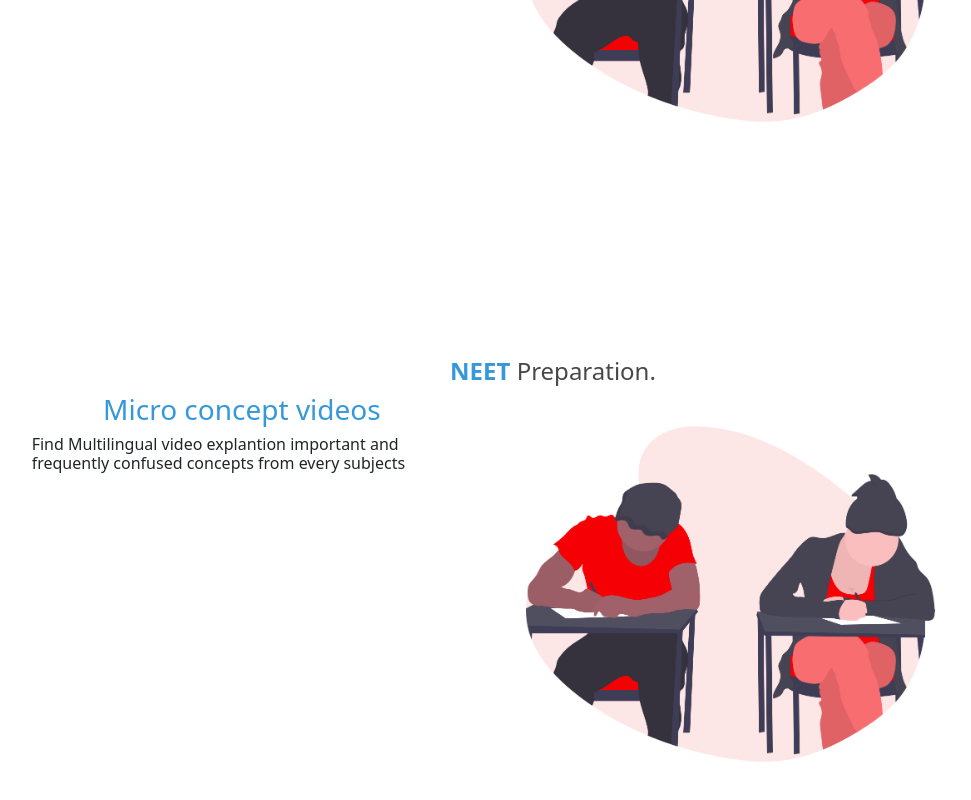
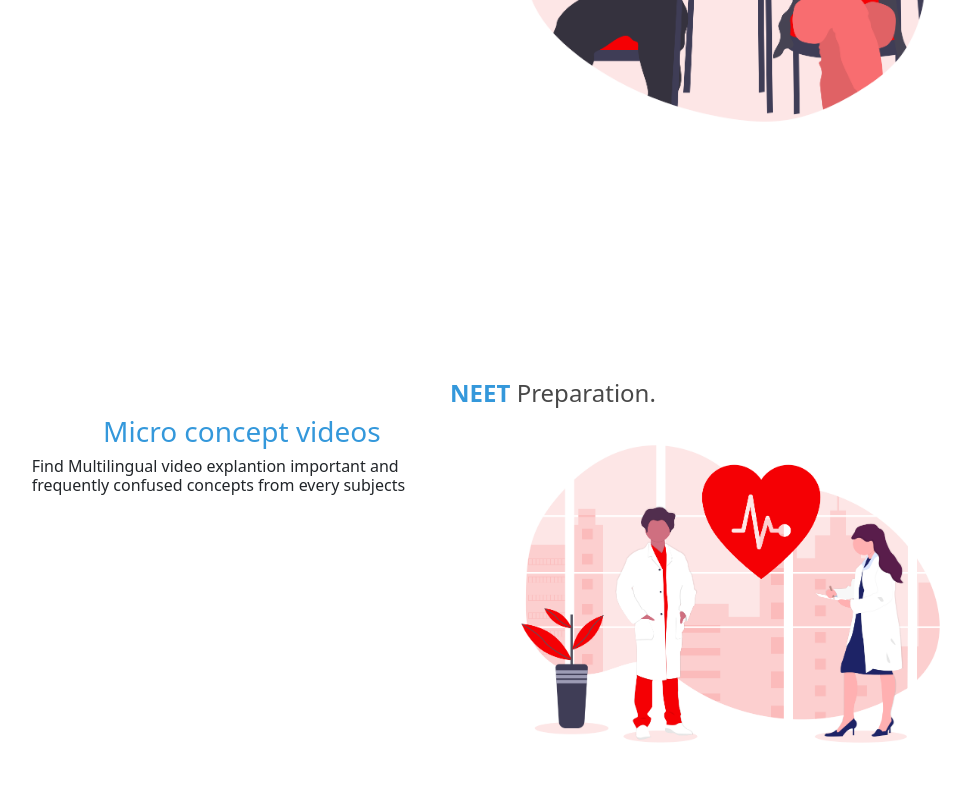
Before and after one commit to sudarsonhalder/Project-16-Edtech-Startup-Website, a React (Create React App) app: page /Exam in a window 1280 px wide. Shown: the part 456-1256 px from the top of the page, without its empty margins (87-1058 px from the left). Built offline with nearby package versions, Linux system fonts and the light colour scheme; a web font is replaced by a local one.

Commit message:
update iimages

```diff
--- a/src/Exam.jsx
+++ b/src/Exam.jsx
@@ -1,5 +1,6 @@
 import React from 'react';
 import examprep from "./images/examprep.png";
+import neetprep from "./images/neetprep.png";
 const Exam=()=>{
     return(<>
         <section id='header' className='d-flex align-items-center'>
@@ -31,7 +32,7 @@
                     <h6>Find Multilingual video explantion important and frequently confused concepts from every subjects</h6>
                      </div>
                      <div className='col-lg-6 order-1 order-lg-2 header-img'>
-                     <img src={examprep} className='img-fluid animated' alt='Home img'/>
+                     <img src={neetprep} className='img-fluid animated' alt='Home img'/>
                      </div>
                      </div>
                  </div>
```
Also changed, not shown: src/images/neetprep.png (added).
